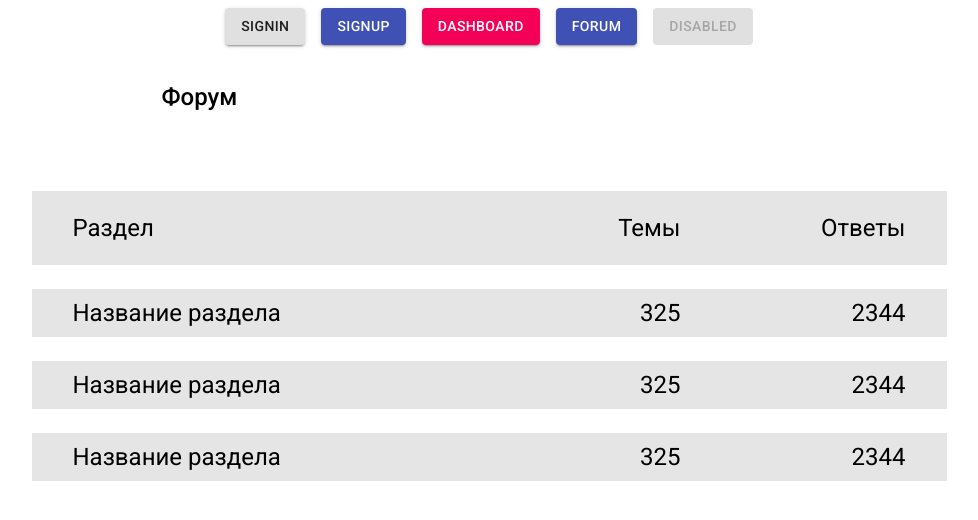
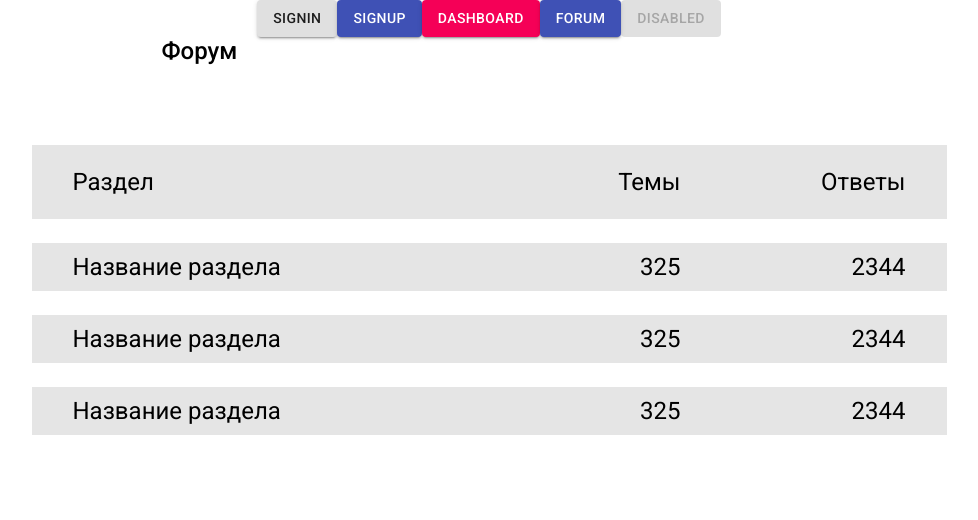
Before and after one commit to dicePoker/dicePoker, a React app: page /forum in a window 1280 px wide. Shown: the top 520 px of the page, without its empty margins (151-1129 px from the left). Built offline with nearby package versions, Linux system fonts and the light colour scheme; the HTML template or start-up script is replaced by a standard one.

Commit message:
правки по ревью

```diff
--- a/package.json
+++ b/package.json
@@ -64,7 +64,6 @@
     "@types/node": "^16.4.13",
     "@types/react": "^17.0.17",
     "@types/react-dom": "^17.0.9",
-    "classnames": "^2.3.1",
     "express": "^4.17.1",
     "react": "^17.0.2",
     "react-dom": "^17.0.2",
--- a/src/components/App/App.tsx
+++ b/src/components/App/App.tsx
@@ -3,23 +3,18 @@ import { Redirect, Route, Switch } from 'react-router-dom';
 import ErrorBoundary from '../ErrorBoundary/ErrorBoundary';
 import MaterialDemo from '../MaterialDemo/MaterialDemo';
 import './App.scss';
-import { SignInForm } from '../SignInForm/SignInForm';
-import { SignUpForm } from '../SignUpForm/SignUpForm';
-import { Dashboard } from '../Dashboard/Dashboard';
-import { Forum } from '../Forum/Forum';
+import { SignIn } from "../../pages/SignIn/SignIn";
+import { SignUp } from "../../pages/SignUp/SignUp";
+import { Dashboard } from '../../pages/Dashboard/Dashboard';
+import { Forum } from '../../pages/Forum/Forum';
 
 export const App = (): JSX.Element => (
   <ErrorBoundary>
     <div className="App">
       <MaterialDemo />
       <Switch>
-        <Route
-          exact
-          path="/"
-          render={() => <div style={{ maxWidth: 800 }}>СТАРТОВАЯ СТРАНИЦА</div>}
-        />
-        <Route path="/signin/" component={SignInForm} />
-        <Route path="/signup/" component={SignUpForm} />
+        <Route path="/signin/" component={SignIn} />
+        <Route path="/signup/" component={SignUp} />
         <Route path="/dashboard/" component={Dashboard} />
         <Route path="/forum/" component={Forum} />
         <Redirect to={'/'} />
--- a/src/components/Dashboard/Dashboard.tsx
+++ /dev/null
@@ -1,30 +0,0 @@
-import React from 'react';
-import './Dashboard.scss';
-
-export const Dashboard = (): JSX.Element => {
-  return (
-    <div className="Dashboard">
-      <h1 className="Dashboard__title">Таблица лидеров</h1>
-      <div className="Dashboard__sort-panel">
-        <p className="Dashboard__sort-title">Сортировка: </p>
-        <ul className="Dashboard__sort-items">
-          <li className="Dashboard__sort-item">по id</li>
-          <li className="Dashboard__sort-item">по алфавиту</li>
-          <li className="Dashboard__sort-item">по рекорду</li>
-          <li className="Dashboard__sort-item">по рейтингу</li>
-        </ul>
-      </div>
-      <div className="Dashboard__main-container">
-        {[1, 2, 3, 4, 5, 6].map((_, index) => (
-          <div key={index} className="Dashboard__user-board">
-            <div className="Dashboard__board-number">1</div>
-            <div className="Dashboard__board-avatar" />
-            <p className="Dashboard__user-info">User</p>
-            <p className="Dashboard__user-info">325</p>
-            <p className="Dashboard__user-info">325</p>
-          </div>
-        ))}
-      </div>
-    </div>
-  );
-};
--- a/src/components/Forum/Forum.tsx
+++ /dev/null
@@ -1,24 +0,0 @@
-import React from 'react';
-import './Forum.scss';
-
-export const Forum = (): JSX.Element => {
-  return (
-    <div className="Forum">
-      <h1 className="Forum__title">Форум</h1>
-      <div className="Forum__container">
-        <div className="Forum__block-title">
-          <span className="Forum__title-column">Раздел</span>
-          <span className="Forum__title-column">Темы</span>
-          <span className="Forum__title-column">Ответы</span>
-        </div>
-        {[1, 2, 3].map((_, index) => (
-          <div key={index} className="Forum__block-topic">
-            <span className="Forum__title-column">Название раздела</span>
-            <span className="Forum__title-column">325</span>
-            <span className="Forum__title-column">2344</span>
-          </div>
-        ))}
-      </div>
-    </div>
-  );
-};
--- a/src/components/MaterialDemo/MaterialDemo.tsx
+++ b/src/components/MaterialDemo/MaterialDemo.tsx
@@ -1,24 +1,11 @@
 import React from 'react';
-import { makeStyles } from '@material-ui/core/styles';
 import Button from '@material-ui/core/Button';
 import { Link } from 'react-router-dom';
 
-const useStyles = makeStyles(theme => ({
-  root: {
-    display: 'flex',
-    justifyContent: 'center',
-    marginBottom: 30,
-    '& > *': {
-      margin: theme.spacing(1),
-    },
-  },
-}));
-
 export default function ContainedButtons(): JSX.Element {
-  const classes = useStyles();
 
   return (
-    <div className={classes.root}>
+    <div>
       <Link to="/signin/">
         <Button variant="contained">Signin</Button>
       </Link>
--- a/src/components/Dashboard/Dashboard.scss
+++ b/src/pages/Dashboard/Dashboard.scss
@@ -1,4 +1,4 @@
-.Dashboard {
+.dashboard {
   width: 100%;
   max-width: 890px;
 
--- /dev/null
+++ b/src/pages/Dashboard/Dashboard.tsx
@@ -0,0 +1,28 @@
+import React from 'react';
+import './Dashboard.scss';
+import sortList from './sortList.json'
+
+export const Dashboard = (): JSX.Element => {
+  return (
+    <div className="dashboard">
+      <h1 className="dashboard__title">Таблица лидеров</h1>
+      <div className="dashboard__sort-panel">
+        <p className="dashboard__sort-title">Сортировка: </p>
+        <ul className="dashboard__sort-items">
+          {sortList.map(({name}, index) => (<li key={index} className="dashboard__sort-item">{name}</li>))}
+        </ul>
+      </div>
+      <div className="dashboard__main-container">
+        {[1, 2, 3, 4, 5, 6].map((_, index) => (
+          <div key={index} className="dashboard__user-board">
+            <div className="dashboard__board-number">1</div>
+            <div className="dashboard__board-avatar"/>
+            <p className="dashboard__user-info">User</p>
+            <p className="dashboard__user-info">325</p>
+            <p className="dashboard__user-info">325</p>
+          </div>
+        ))}
+      </div>
+    </div>
+  );
+};
--- /dev/null
+++ b/src/pages/Dashboard/sortList.json
@@ -0,0 +1,6 @@
+[
+  {"name": "по id"},
+  {"name": "по алфавиту"},
+  {"name": "по рекорду"},
+  {"name": "по рейтингу"}
+]
--- a/src/components/Forum/Forum.scss
+++ b/src/pages/Forum/Forum.scss
@@ -1,4 +1,4 @@
-.Forum {
+.forum {
   width: 100%;
   max-width: 915px;
 
@@ -42,6 +42,10 @@
     }
   }
 
+  &__list {
+    list-style-type: none;
+  }
+
   &__block-topic {
     width: 100%;
     background: #e5e5e5;
--- /dev/null
+++ b/src/pages/Forum/Forum.tsx
@@ -0,0 +1,26 @@
+import React from 'react';
+import './Forum.scss';
+
+export const Forum = (): JSX.Element => {
+  return (
+    <div className="forum">
+      <h1 className="forum__title">Форум</h1>
+      <div className="forum__container">
+        <div className="forum__block-title">
+          <span className="forum__title-column">Раздел</span>
+          <span className="forum__title-column">Темы</span>
+          <span className="forum__title-column">Ответы</span>
+        </div>
+        <ul className="forum__list">
+          {[1, 2, 3].map((_, index) => (
+            <li key={index} className="forum__block-topic">
+              <span className="forum__title-column">Название раздела</span>
+              <span className="forum__title-column">325</span>
+              <span className="forum__title-column">2344</span>
+            </li>
+          ))}
+        </ul>
+      </div>
+    </div>
+  );
+};
```
